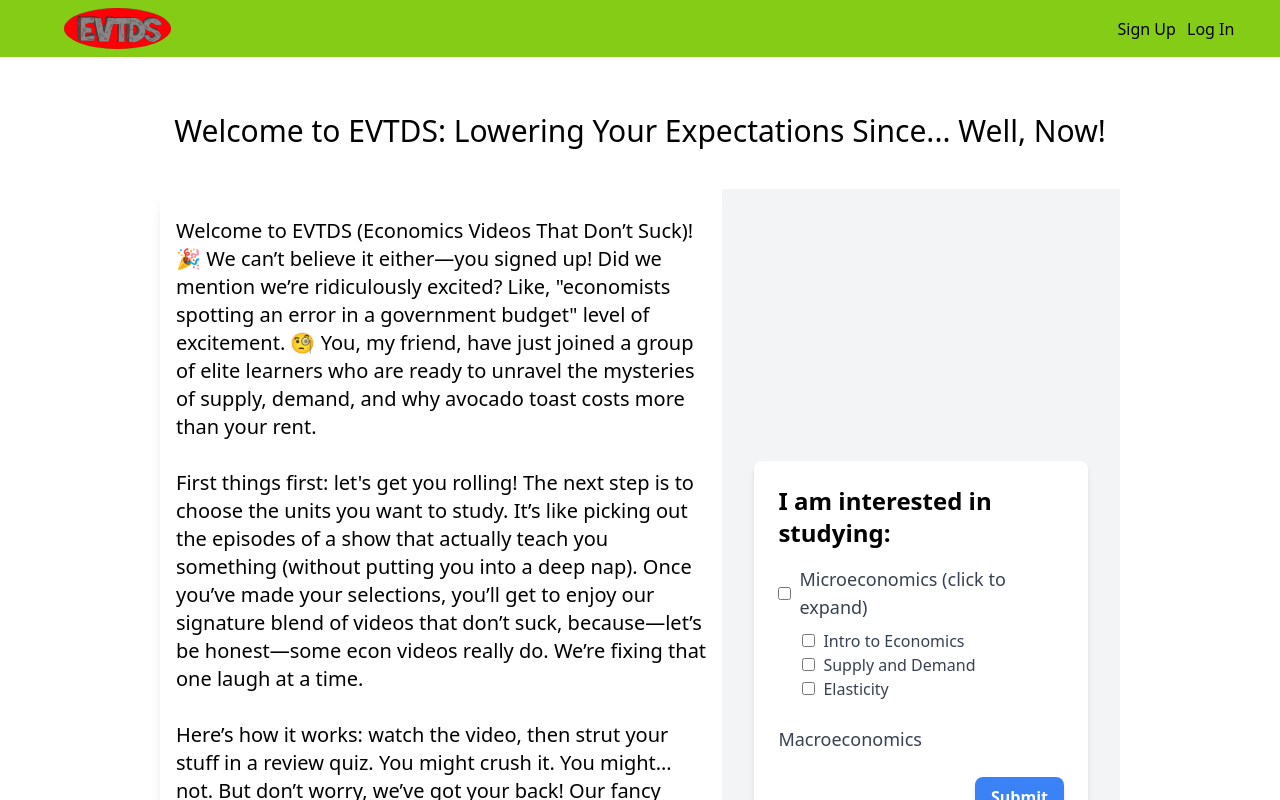
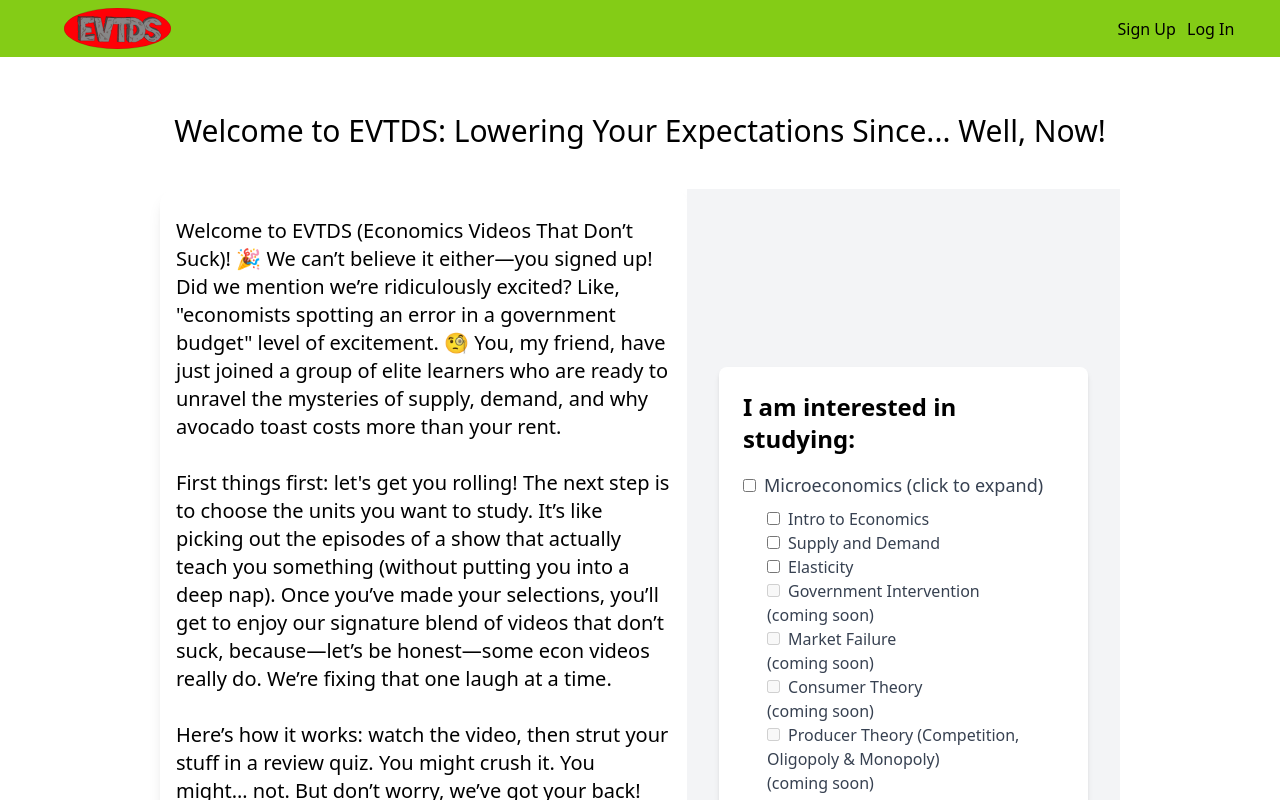
Before and after one commit to cracine79/EVTDontS, a React (Vite) app in the folder frontend2/: page /getstarted in a window 1280 px wide. Both pictures are taken after a click on the label "Microeconomics (click to expand)". Shown: the top 800 px of the page. Built offline with nearby package versions, Linux system fonts and the light colour scheme; no server answers.

Commit message:
aded all units grayed out for missing for micro form

```diff
--- a/frontend2/src/Components/UnitChoiceForm.jsx
+++ b/frontend2/src/Components/UnitChoiceForm.jsx
@@ -6,6 +6,10 @@ export const SelectUnitsForm = () => {
         intro: false,
         supplyDemand: false,
         elasticity: false,
+        governmentIntervention: false,
+        marketFailure: false,
+        consumerTheory: false,
+        producerTheory: false
       });
 
       // State to track whether the microeconomics units are visible
@@ -22,6 +26,7 @@ export const SelectUnitsForm = () => {
           intro: checked,
           supplyDemand: checked,
           elasticity: checked,
+
         });
       };
 
@@ -89,6 +94,54 @@ export const SelectUnitsForm = () => {
                 />
                 Elasticity
               </label>
+              <label className="block text-gray-700">
+                <input
+                  type="checkbox"
+                  name="elasticity"
+                  className="mr-2"
+                  checked={microUnits.governmentIntervention}
+                //   onChange={handleMicroUnitChange}
+                  disabled
+                />
+                Government Intervention
+                <p>(coming soon)</p>
+              </label>
+              <label className="block text-gray-700">
+                <input
+                  type="checkbox"
+                  name="elasticity"
+                  className="mr-2"
+                  checked={microUnits.marketFailure}
+                //   onChange={handleMicroUnitChange}
+                  disabled
+                />
+                Market Failure
+                <p>(coming soon)</p>
+              </label>
+              <label className="block text-gray-700">
+                <input
+                  type="checkbox"
+                  name="elasticity"
+                  className="mr-2"
+                  checked={microUnits.consumerTheory}
+                //   onChange={handleMicroUnitChange}
+                  disabled
+                />
+                Consumer Theory
+                <p>(coming soon)</p>
+              </label>
+              <label className="block text-gray-700">
+                <input
+                  type="checkbox"
+                  name="elasticity"
+                  className="mr-2"
+                  checked={microUnits.producerTheory}
+                //   onChange={handleMicroUnitChange}
+                  disabled
+                />
+                Producer Theory (Competition, Oligopoly & Monopoly)
+                <p>(coming soon)</p>
+              </label>
             </div>
           )}
         </div>
```
